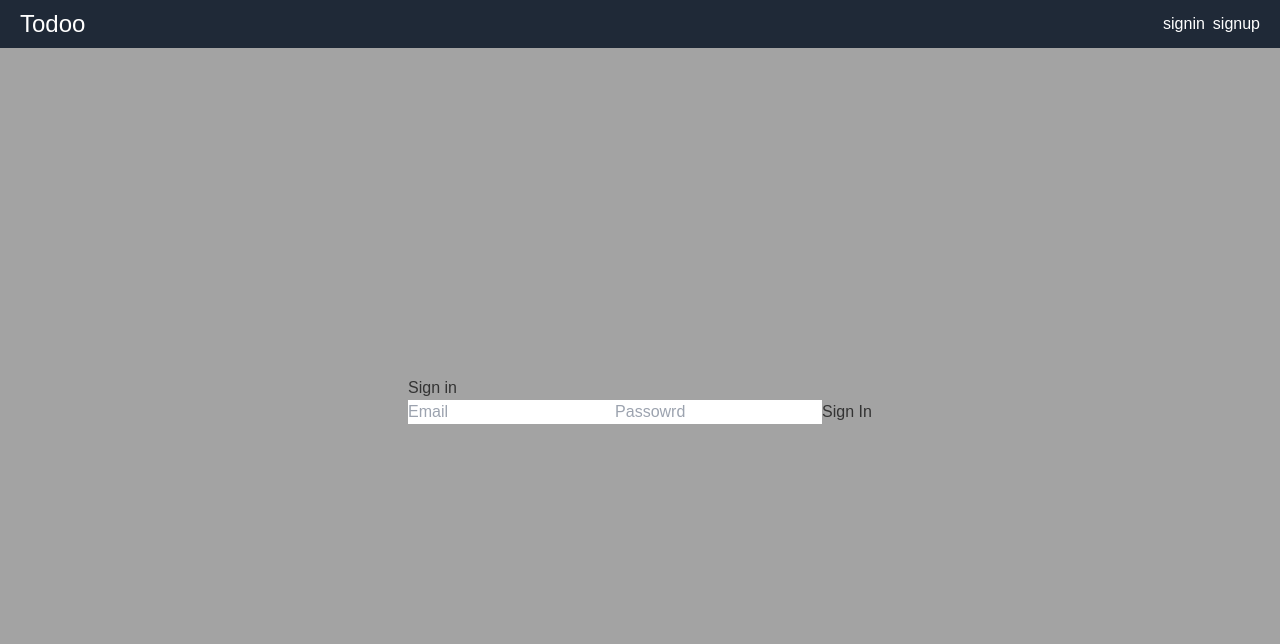
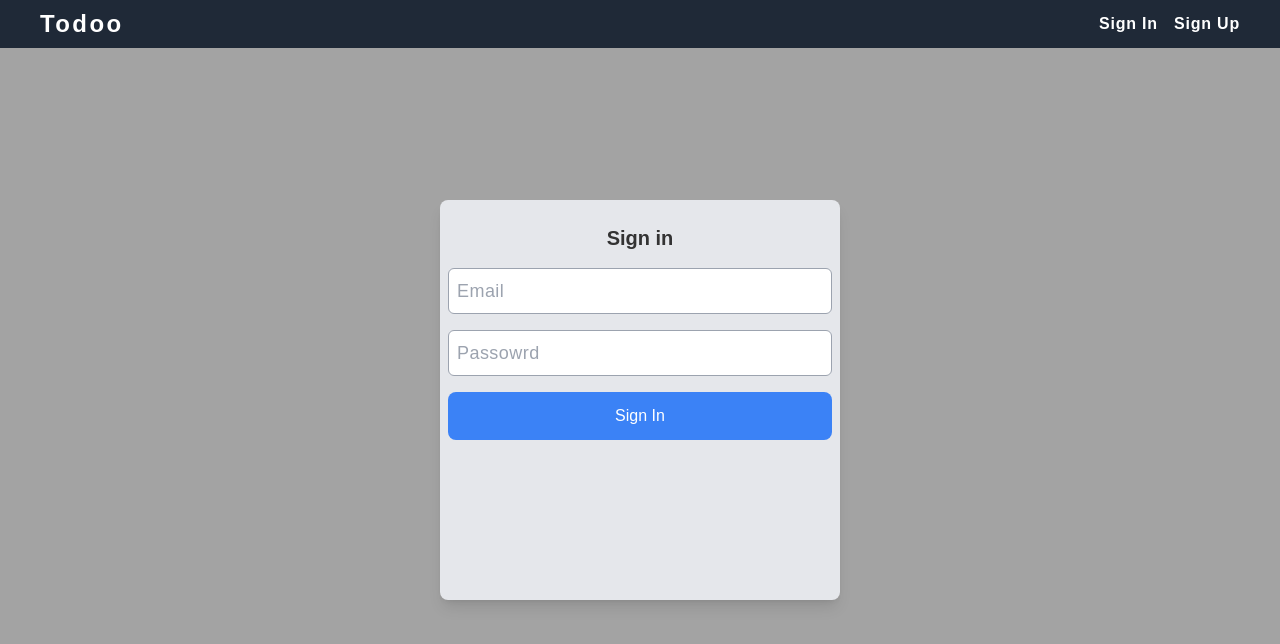
Before and after one commit to Abstract-a/Todooos, a React (Vite) app in the folder frontend/: page /signin in a window 1280 px wide. Shown: the top 644 px of the page. Built offline with nearby package versions, Linux system fonts and the light colour scheme.

Commit message:
finished basic auth

```diff
--- a/frontend/src/Navbar.jsx
+++ b/frontend/src/Navbar.jsx
@@ -3,18 +3,24 @@ import Signout from "./Signout";
 
 const Navbar = () => {
   return (
-    <div className="fixed left-0 top-0 flex h-12 w-screen items-center justify-between bg-gray-800 px-5 text-white">
+    <div className="fixed left-0 top-0 z-[1000] flex h-12 w-screen items-center justify-between bg-gray-800 px-3 text-white sm:px-10">
       <Link to="/todos">
-        <h1 className="text-2xl text-white">Todoo</h1>
+        <h1 className="text-2xl font-semibold tracking-widest transition-all duration-300 ease-in-out hover:opacity-80">
+          Todoo
+        </h1>
       </Link>
-      <div className="flex gap-2">
+      <div className="flex gap-4">
         {!localStorage.getItem("jwt") ? (
           <>
             <Link to="/signin">
-              <button>signin</button>
+              <button className="font-semibold tracking-wider transition-all duration-300 ease-in-out hover:opacity-80">
+                Sign In
+              </button>
             </Link>
             <Link to="/signup">
-              <button>signup</button>
+              <button className="font-semibold tracking-wider transition-all duration-300 ease-in-out hover:opacity-80">
+                Sign Up
+              </button>
             </Link>
           </>
         ) : (
--- a/frontend/src/SignIn.jsx
+++ b/frontend/src/SignIn.jsx
@@ -27,16 +27,16 @@ const SignIn = () => {
       navigate("/todos");
     } catch (err) {
       console.log(err);
-      setError("Failed to log in");
+      setError("Invalid email or password. Please try again.");
     }
   };
 
   return (
-    <div>
-      <h1>Sign in</h1>
-      {error && <p>{error}</p>}
-      <form onSubmit={handleSignIn}>
+    <div className="mx-auto mt-12 flex h-[calc(100vh-3rem)] w-screen flex-col gap-8 rounded-lg bg-gray-200 pt-40 shadow-lg sm:mt-0 sm:h-[400px] sm:w-[400px] sm:gap-4 sm:pt-0">
+      <h1 className="pt-6 text-center text-xl font-bold">Sign in</h1>
+      <form onSubmit={handleSignIn} className="flex flex-col gap-8 sm:gap-4">
         <input
+          className="mx-2 rounded-md border border-gray-400 p-2 text-lg font-medium tracking-wide"
           type="email"
           placeholder="Email"
           value={email}
@@ -44,13 +44,20 @@ const SignIn = () => {
           required
         />
         <input
+          className="mx-2 rounded-md border border-gray-400 p-2 text-lg font-medium tracking-wide"
           type="password"
           placeholder="Passowrd"
           value={password}
           onChange={(e) => setPassord(e.target.value)}
           required
         />
-        <button type="submit">Sign In</button>
+        {error && <p className="pl-2 text-left text-red-500">{error}</p>}
+        <button
+          className="mx-2 cursor-pointer rounded-lg border-none bg-blue-500 px-6 py-3 text-white transition-all duration-500 ease-in-out hover:bg-blue-600 hover:opacity-90"
+          type="submit"
+        >
+          Sign In
+        </button>
       </form>
     </div>
   );
--- a/frontend/src/SignUp.jsx
+++ b/frontend/src/SignUp.jsx
@@ -35,12 +35,11 @@ const Signup = () => {
     }
   };
   return (
-    <div>
-      <h1>Sign up</h1>
-      {error && <p>{error}</p>}
-      {success && <p>{success}</p>}
-      <form onSubmit={handleSignUp}>
+    <div className="mx-auto mt-12 flex h-[calc(100vh-3rem)] w-screen flex-col gap-8 rounded-lg bg-gray-200 pt-40 shadow-lg sm:mt-0 sm:h-[400px] sm:w-[400px] sm:gap-4 sm:pt-0">
+      <h1 className="pt-6 text-center text-xl font-bold">Sign up</h1>
+      <form onSubmit={handleSignUp} className="flex flex-col gap-8 sm:gap-4">
         <input
+          className="mx-2 rounded-md border border-gray-400 p-2 text-lg font-medium tracking-wide"
           type="text"
           placeholder="Name"
           value={name}
@@ -48,6 +47,7 @@ const Signup = () => {
           required
         />
         <input
+          className="mx-2 rounded-md border border-gray-400 p-2 text-lg font-medium tracking-wide"
           type="email"
           placeholder="Email"
           value={email}
@@ -56,13 +56,21 @@ const Signup = () => {
         />
 
         <input
+          className="mx-2 rounded-md border border-gray-400 p-2 text-lg font-medium tracking-wide"
           type="password"
           placeholder="Password"
           value={password}
           onChange={(e) => setPassword(e.target.value)}
           required
         />
-        <button type="submit">Sign Up</button>
+        {error && <p className="pl-2 text-left text-red-500">{error}</p>}
+        {success && <p className="pl-2 text-left text-green-500">{success}</p>}
+        <button
+          className="mx-2 cursor-pointer rounded-lg border-none bg-blue-500 px-6 py-3 text-white transition-all duration-500 ease-in-out hover:bg-blue-600 hover:opacity-90"
+          type="submit"
+        >
+          Sign Up
+        </button>
       </form>
     </div>
   );
--- a/frontend/src/Signout.jsx
+++ b/frontend/src/Signout.jsx
@@ -12,7 +12,14 @@ const Signout = () => {
     navigate("/signin");
   };
 
-  return <button onClick={handleSignOut}>signout</button>;
+  return (
+    <button
+      className="font-semibold tracking-wider transition-all duration-300 ease-in-out hover:opacity-80"
+      onClick={handleSignOut}
+    >
+      Sign Out
+    </button>
+  );
 };
 
 export default Signout;
--- a/frontend/src/pages/todos/TodosPage.jsx
+++ b/frontend/src/pages/todos/TodosPage.jsx
@@ -111,7 +111,7 @@ function TodosPage() {
 
   return (
     <>
-      <div className="z-[900] h-screen w-screen min-w-[320px] overflow-auto rounded-xl bg-[#d6d6d6] p-5 text-center shadow-md sm:h-[500px] sm:max-w-[600px]">
+      <div className="z-[900] mt-12 h-[calc(100vh-3rem)] w-screen min-w-[320px] overflow-auto bg-[#d6d6d6] p-5 text-center shadow-md sm:h-[500px] sm:max-w-[600px] sm:rounded-xl">
         {loading ? (
           <Spinner />
         ) : (
```
